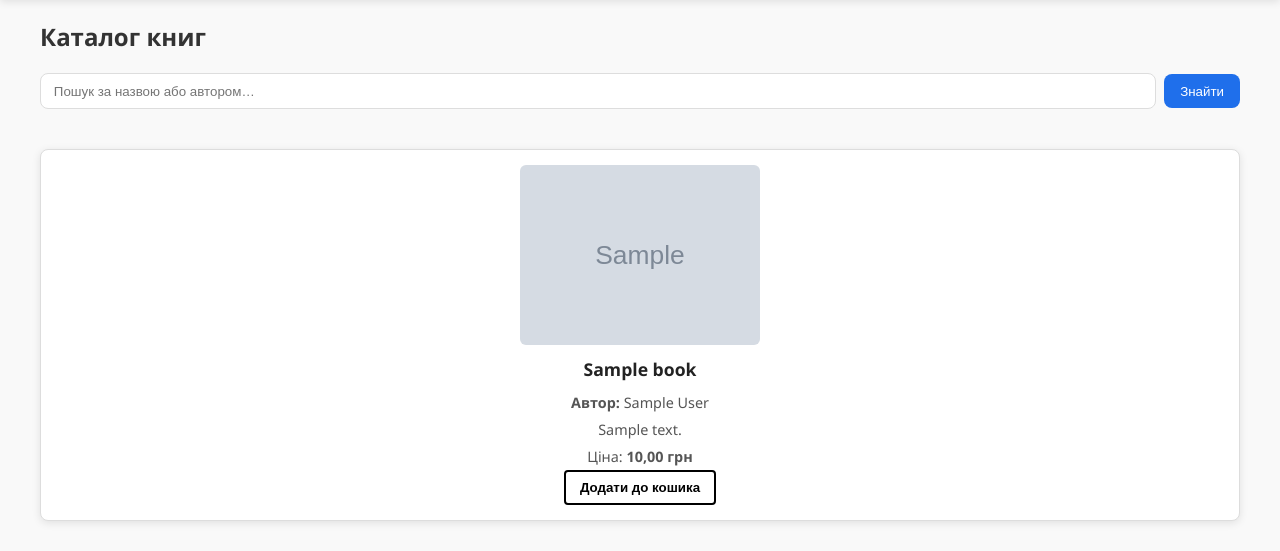
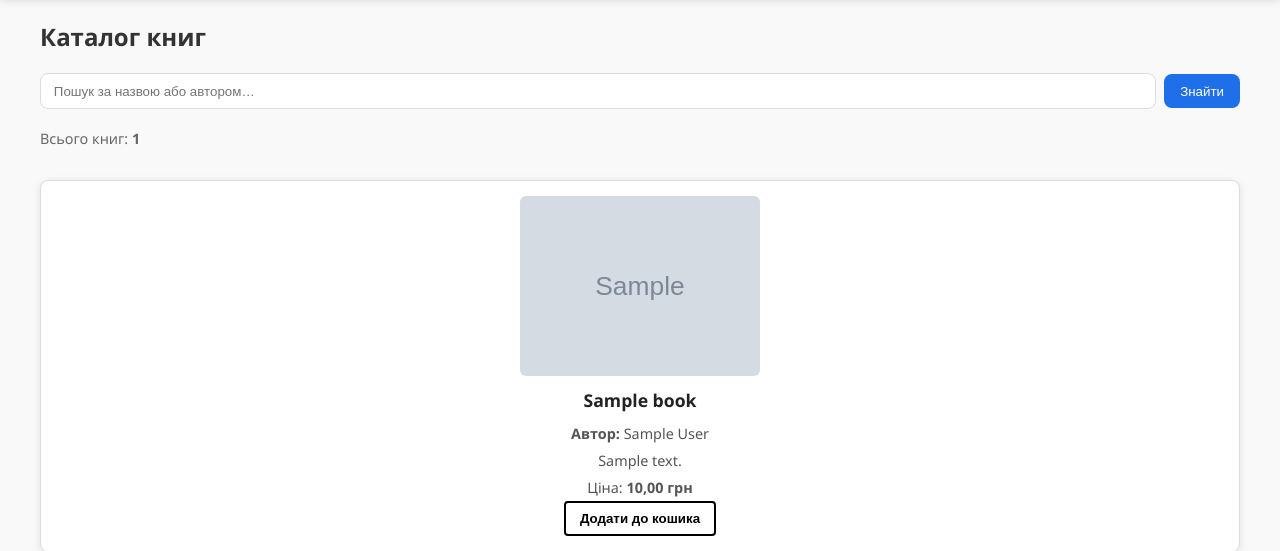
Before and after one commit to XxSloWBanGxX/BookStore, a PHP site: page /catalog.php in a window 1280 px wide. Shown: the part 145-696 px from the top of the page. Run offline with PHP 8.4, Linux system fonts and the light colour scheme; the visitor is signed in with stand-in values (Sample User, id 1); tables that the repository leaves empty or names only in its code hold one stand-in row (values such as "Sample post"); grey boxes marked "Sample" are stand-in pictures.

Commit message:
пагінація

```diff
--- a/catalog.php
+++ b/catalog.php
@@ -18,24 +18,67 @@ if ($conn->connect_error) {
 }
 $conn->set_charset('utf8mb4');
 
-// --- Параметри пошуку з GET ---
-$q = isset($_GET['q']) ? trim($_GET['q']) : '';
-$like = '%' . $q . '%';
+/* ---------- Пошук + пагінація (10 на сторінку) ---------- */
+$q     = isset($_GET['q'])    ? trim($_GET['q'])    : '';
+$page  = isset($_GET['page']) ? max(1, (int)$_GET['page']) : 1;
+$per   = 10;                               // ФІКСОВАНО: максимум 10 на сторінку
+$offset = ($page - 1) * $per;
 
-// Якщо є пошук — використовуємо підготовлений запит
+/* Допоміжна: будуємо URL, зберігаючи q */
+function build_url($params = []) {
+    $base = strtok($_SERVER["REQUEST_URI"], '?') ?: 'catalog.php';
+    $current = [
+        'q'    => isset($_GET['q']) ? $_GET['q'] : null,
+        'page' => null, // завжди перезаписуємо
+    ];
+    $merged = array_filter(array_merge($current, $params), fn($v) => $v !== null && $v !== '');
+    return htmlspecialchars($base . '?' . http_build_query($merged), ENT_QUOTES, 'UTF-8');
+}
+
+/* ---------- Підрахунок total ---------- */
 if ($q !== '') {
+    $like = '%' . $q . '%';
+    $sql_count = "SELECT COUNT(*) AS cnt
+                  FROM books
+                  WHERE title LIKE ? OR author LIKE ?";
+    $stmt_cnt = $conn->prepare($sql_count);
+    if (!$stmt_cnt) die("Помилка підготовки COUNT: " . $conn->error);
+    $stmt_cnt->bind_param("ss", $like, $like);
+    $stmt_cnt->execute();
+    $total = (int)$stmt_cnt->get_result()->fetch_assoc()['cnt'];
+    $stmt_cnt->close();
+
+    // Вибірка з LIMIT/OFFSET
     $sql = "SELECT id, title, author, description, image, price
             FROM books
-            WHERE title LIKE ? OR author LIKE ?";
+            WHERE title LIKE ? OR author LIKE ?
+            ORDER BY title ASC
+            LIMIT ? OFFSET ?";
     $stmt = $conn->prepare($sql);
-    if (!$stmt) die("Помилка підготовки запиту: " . $conn->error);
-    $stmt->bind_param("ss", $like, $like);
+    if (!$stmt) die("Помилка підготовки SELECT: " . $conn->error);
+    $stmt->bind_param("ssii", $like, $like, $per, $offset);
     $stmt->execute();
     $result_catalog = $stmt->get_result();
+
 } else {
-    // Без пошуку — звичайний запит
-    $sql = "SELECT id, title, author, description, image, price FROM books";
-    $result_catalog = $conn->query($sql);
+    $res_cnt = $conn->query("SELECT COUNT(*) AS cnt FROM books");
+    $total = $res_cnt ? (int)$res_cnt->fetch_assoc()['cnt'] : 0;
+
+    $sql = "SELECT id, title, author, description, image, price
+            FROM books
+            ORDER BY title ASC
+            LIMIT ? OFFSET ?";
+    $stmt = $conn->prepare($sql);
+    if (!$stmt) die("Помилка підготовки SELECT: " . $conn->error);
+    $stmt->bind_param("ii", $per, $offset);
+    $stmt->execute();
+    $result_catalog = $stmt->get_result();
+}
+
+$total_pages = max(1, (int)ceil($total / $per));
+if ($page > $total_pages && $total_pages > 0) {
+    header("Location: " . build_url(['page' => $total_pages]));
+    exit;
 }
 ?>
 <!DOCTYPE html>
@@ -47,18 +90,29 @@ if ($q !== '') {
   <link rel="stylesheet" href="css/catalog.css" />
   <style>
     /* легкий стиль для пошуку */
-    .search-bar {
-      display: flex; gap: .5rem; align-items: center; margin: 1rem 0 1.25rem;
+    .search-bar { display:flex; gap:.5rem; align-items:center; margin:1rem 0 1.25rem; }
+    .search-bar input[type="text"] { flex:1; padding:.6rem .8rem; border:1px solid #ddd; border-radius:8px; }
+    .search-bar button { padding:.6rem 1rem; border:0; border-radius:8px; background:#1f6feb; color:#fff; cursor:pointer; }
+    .search-meta { color:#666; font-size:.9rem; margin-bottom:.75rem; }
+    .no-results { padding:1rem; background:#fff8d6; border:1px solid #f1e3a3; border-radius:10px; }
+
+    /* Пагінація внизу */
+    .pagination{ margin:2rem 0 1rem; display:flex; justify-content:center; align-items:center; gap:.4rem; flex-wrap:wrap; }
+    .pagination a, .pagination span{
+      display:inline-block; min-width:38px; padding:.5rem .75rem; border:1px solid #e1e1e1;
+      border-radius:8px; text-decoration:none; color:#333; background:#fff; text-align:center;
     }
-    .search-bar input[type="text"] {
-      flex: 1; padding: .6rem .8rem; border: 1px solid #ddd; border-radius: 8px;
-    }
-    .search-bar button {
-      padding: .6rem 1rem; border: 0; border-radius: 8px; background:#1f6feb; color:#fff; cursor:pointer;
-    }
-    .search-meta { color:#666; font-size:.9rem; margin-bottom: .75rem; }
-    .no-results { padding:1rem; background:#fff8d6; border:1px solid #f1e3a3; border-radius:10px;}
+    .pagination a:hover{ border-color:#bbb; }
+    .pagination .active{ background:#1f6feb; color:#fff; border-color:#1f6feb; cursor:default; }
+    .pagination .disabled{ color:#999; border-color:#eee; background:#fafafa; pointer-events:none; }
   </style>
+
+  <?php if ($page > 1): ?>
+    <link rel="prev" href="<?= build_url(['page' => $page - 1]) ?>">
+  <?php endif; ?>
+  <?php if ($page < $total_pages): ?>
+    <link rel="next" href="<?= build_url(['page' => $page + 1]) ?>">
+  <?php endif; ?>
 </head>
 <body>
 
@@ -77,7 +131,9 @@ if ($q !== '') {
   </form>
 
   <?php if ($q !== ''): ?>
-    <div class="search-meta">Результати за запитом: <strong><?= htmlspecialchars($q, ENT_QUOTES, 'UTF-8') ?></strong></div>
+    <div class="search-meta">Знайдено: <strong><?= (int)$total ?></strong> • Запит: <strong><?= htmlspecialchars($q, ENT_QUOTES, 'UTF-8') ?></strong></div>
+  <?php else: ?>
+    <div class="search-meta">Всього книг: <strong><?= (int)$total ?></strong></div>
   <?php endif; ?>
 
   <div class="catalog-grid" id="catalog-container">
@@ -96,13 +152,48 @@ if ($q !== '') {
       <p class="no-results">
         <?php if ($q !== ''): ?>
           За запитом <strong><?= htmlspecialchars($q, ENT_QUOTES, 'UTF-8') ?></strong> нічого не знайдено.
-          Спробуйте іншу назву або автора.
         <?php else: ?>
           Книг поки що немає.
         <?php endif; ?>
       </p>
     <?php endif; ?>
   </div>
+
+  <!-- Пагінація внизу -->
+  <?php if ($total_pages > 1): ?>
+    <nav class="pagination" aria-label="Навігація сторінками">
+      <?php
+        $prev = $page - 1;
+        $next = $page + 1;
+
+        echo '<a class="'.($page<=1?'disabled':'').'" href="'.($page<=1?'#':build_url(['page'=>$prev])).'">« Назад</a>';
+
+        $window = 2;
+        $start = max(1, $page - $window);
+        $end   = min($total_pages, $page + $window);
+
+        if ($start > 1) {
+          echo '<a href="'.build_url(['page'=>1]).'">1</a>';
+          if ($start > 2) echo '<span class="disabled">…</span>';
+        }
+
+        for ($p = $start; $p <= $end; $p++) {
+          if ($p == $page) {
+            echo '<span class="active">'.$p.'</span>';
+          } else {
+            echo '<a href="'.build_url(['page'=>$p]).'">'.$p.'</a>';
+          }
+        }
+
+        if ($end < $total_pages) {
+          if ($end < $total_pages - 1) echo '<span class="disabled">…</span>';
+          echo '<a href="'.build_url(['page'=>$total_pages]).'">'.$total_pages.'</a>';
+        }
+
+        echo '<a class="'.($page>=$total_pages?'disabled':'').'" href="'.($page>=$total_pages?'#':build_url(['page'=>$next])).'">Вперед »</a>';
+      ?>
+    </nav>
+  <?php endif; ?>
 </main>
 
 <script src="js/catalog.js"></script>
```
